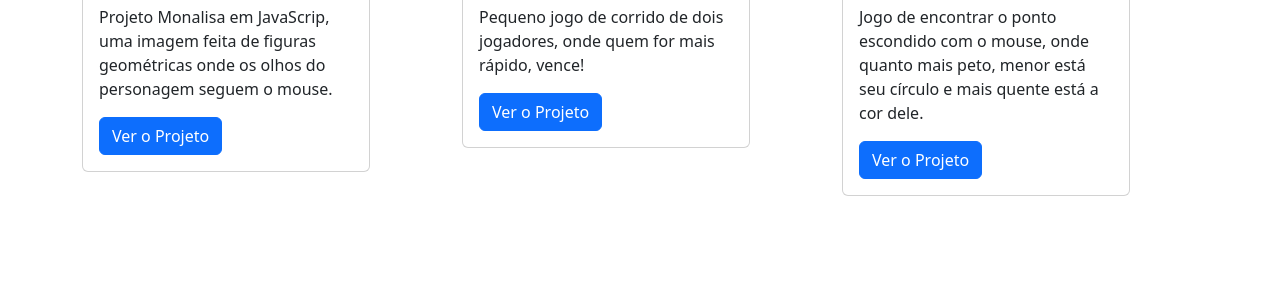
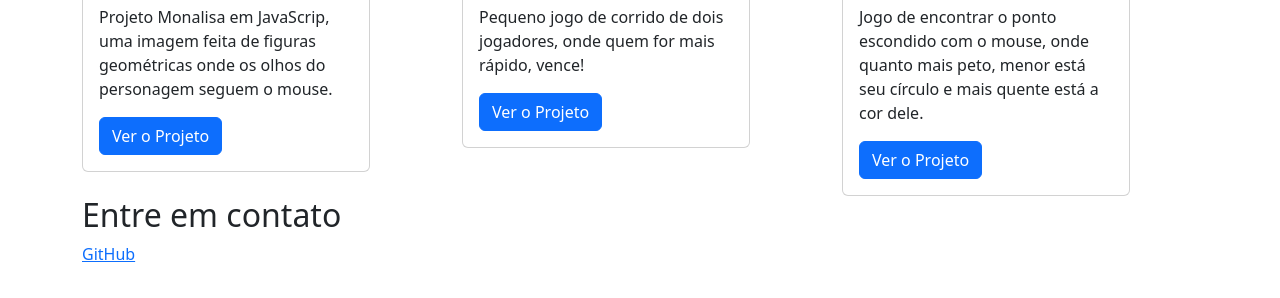
Before and after one commit to Rochapeo/portifolio, a plain HTML site: page index.html in a window 1280 px wide. Shown: the part 322-620 px from the top of the page. Drawn offline with nearby package versions, Linux system fonts and the light colour scheme.

Commit message:
Update index.html

```diff
--- a/index.html
+++ b/index.html
@@ -70,6 +70,13 @@
         </div>
 
     </main>
+
+    <footer class="container">
+        <h2>Entre em contato</h2>
+      <div>
+        <a href="https://github.com/Rochapeo/portifolio">GitHub</a>
+      </div>
+    </footer>
 </body>
 
 
```
